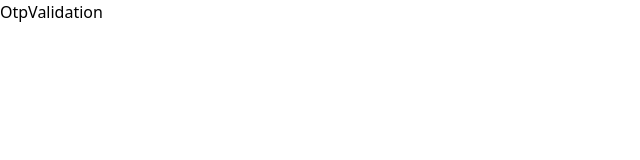
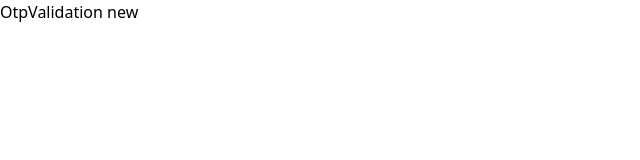
Before and after one commit to gitdevelopment-rits02/rits-success-factor-frontend, a React (Vite) app: page /otpvalidation in a window 1280 px wide. Shown: the top 160 px of the page, without its empty margins (0-640 px from the left). Built offline with nearby package versions, Linux system fonts and the light colour scheme.

Commit message:
new changes

```diff
--- a/src/features/Auth/Pages/OtpValidation.jsx
+++ b/src/features/Auth/Pages/OtpValidation.jsx
@@ -2,7 +2,7 @@ import React from 'react'
 
 function OtpValidation() {
   return (
-    <div>OtpValidation</div>
+    <div>OtpValidation new</div>
   )
 }
 
```
